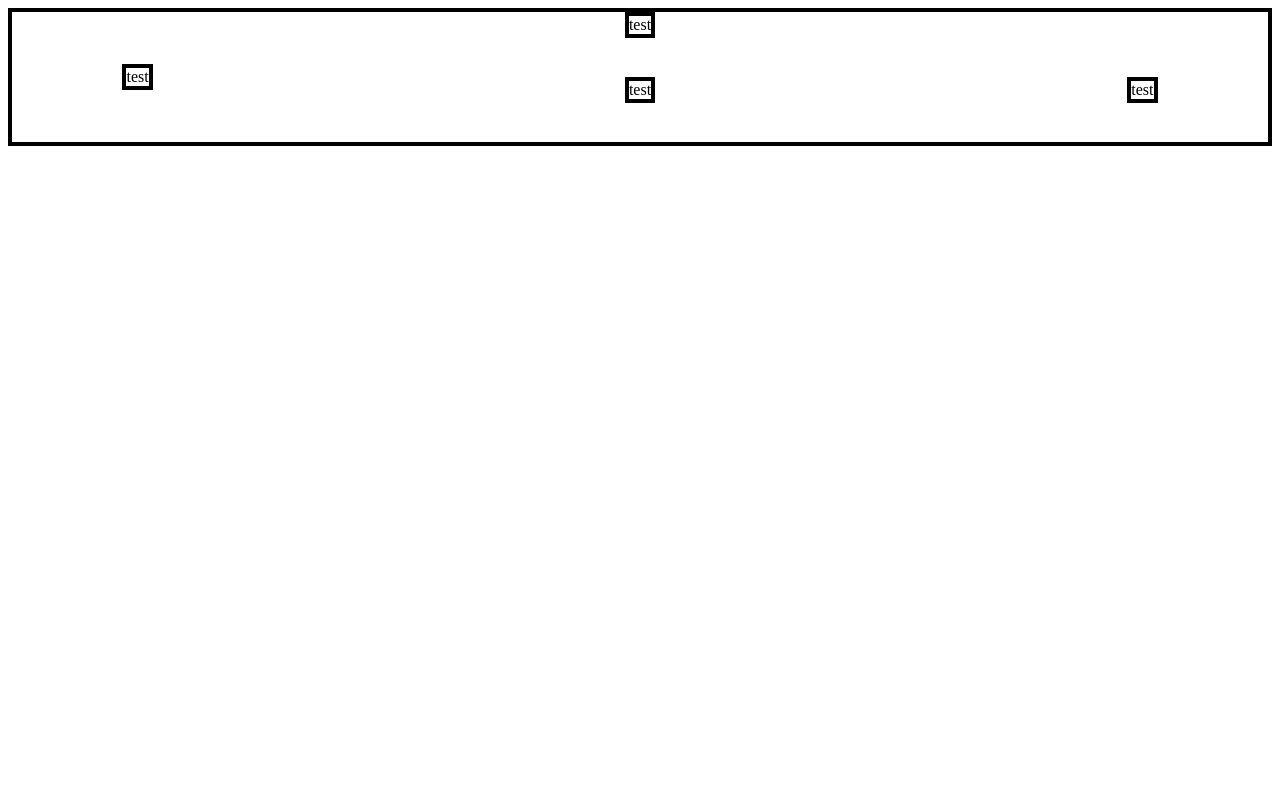
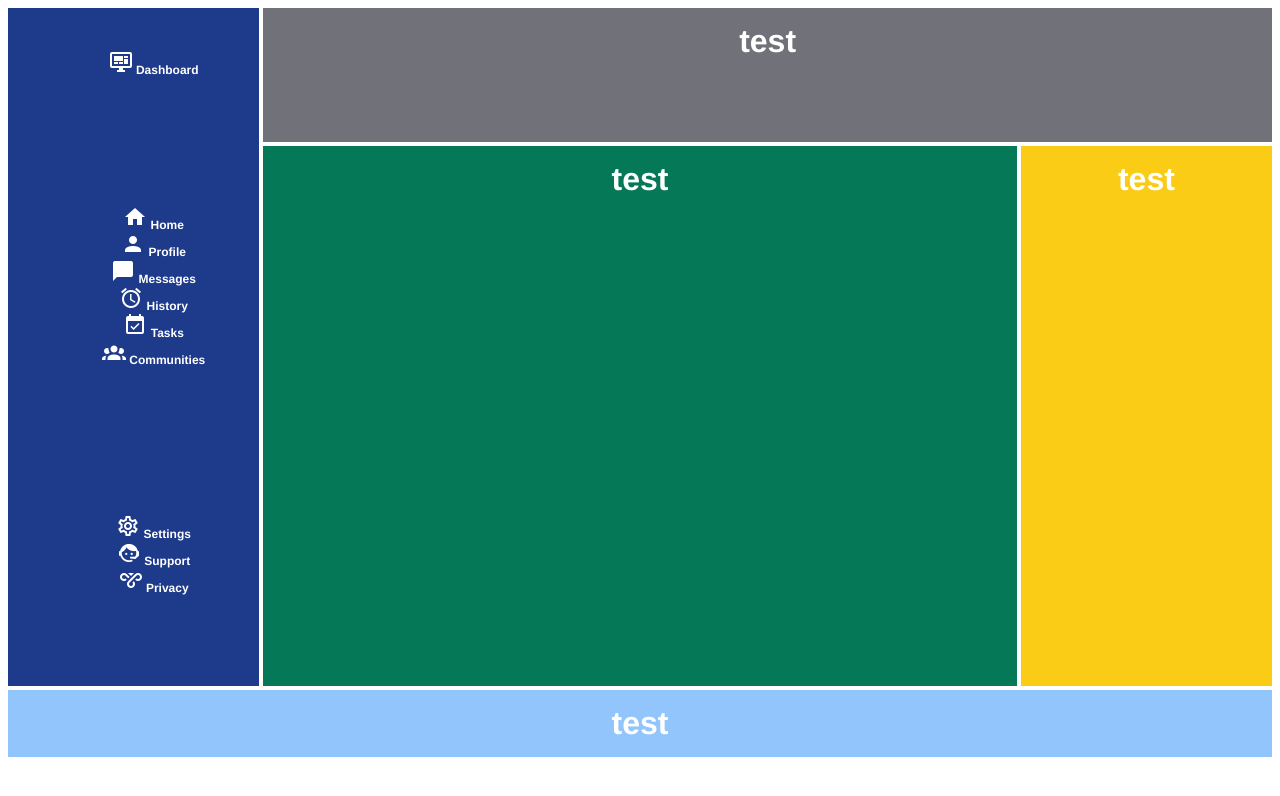
Before and after one commit to Nathan-Matthews/Grid-Admin-Dashboard, a plain HTML site: page index.html in a window 1280 px wide. Drawn offline with Linux system fonts and the light colour scheme.

Commit message:
Add sidebar images and text

```diff
--- a/index.html
+++ b/index.html
@@ -14,7 +14,34 @@
         </div>
 
         <div class="sidebar-nav">
-            test
+            <div class="menu">
+                <ul>
+                    <li><a href=""><img src="images/monitor-dashboard.png" alt="dashboard button">
+                        Dashboard</li></a>
+                </ul>
+                <ul>
+                    <li><a href=""><img src="images/home.png" alt="dashboard button">
+                        Home</li></a>
+                    <li><a href=""><img src="images/account.png" alt="dashboard button">
+                        Profile</li></a>
+                    <li><a href=""><img src="images/message.png" alt="dashboard button">
+                        Messages</li></a>
+                    <li><a href=""><img src="images/alarm.png" alt="dashboard button">
+                        History</li></a>
+                    <li><a href=""><img src="images/calendar-check.png" alt="dashboard button">
+                        Tasks</li></a>
+                    <li><a href=""><img src="images/account-group.png" alt="dashboard button">
+                        Communities</li></a>
+                </ul>
+                <ul>
+                    <li><a href=""><img src="images/cog-outline.png" alt="dashboard button">
+                        Settings</li></a>
+                    <li><a href=""><img src="images/face-agent.png" alt="dashboard button">
+                        Support</li></a>
+                    <li><a href=""><img src="images/vpn.png" alt="dashboard button">
+                        Privacy</li></a>
+                </ul>
+                </div>
         </div>
 
         <div class="card-container">
@@ -25,6 +52,9 @@
             test
         </div>
 
+        <div class="footer">
+            test
+        </div>
     </div>
 
 </body>
--- a/style.css
+++ b/style.css
@@ -1,39 +1,72 @@
+a {
+    text-decoration: none;
+}
+
+a:visited {
+    color: white;
+}
+
 .container {
+    text-align: center;
     display: grid;
-    grid-template: 1fr 2fr 2fr / 1fr 3fr 1fr;
-    border: 4px solid black;
-    justify-content: center;
-    align-items: center;
+    grid-template-rows: 2fr 4fr 4fr 1fr;
+    grid-template-columns: 1fr 3fr 1fr;
+    box-sizing: border-box;
+    gap: 4px;
+}
+
+.container div {
+    padding: 15px;
+    font-size: 32px;
+    font-family: Helvetica;
+    font-weight: bold;
+    color: white;
 }
 
 .header {
-    border: 4px solid black;
-    justify-self: center;
-
+    background-color: #71717a;
     grid-row: 1 / 2;
-    grid-column: 2 / 3;
+    grid-column: 2 / 4;
 }
 
 .sidebar-nav {
-    border: 4px solid black;
-    justify-self: center;
+    background-color: #1e3a8a;
+    color: white;
 
+
+    display: grid;
+    justify-content: center;
     grid-row: 1 / 4;
     grid-column: 1 / 2;
 }
 
+.menu{
+    list-style: none;
+    display: grid;
+    grid-template-rows: 1fr 2fr 1fr;
+    grid-template-columns: 1fr;
+}
+
+.menu ul {
+    font-size: 12px;
+    list-style: none;
+    align-self: flex-start;
+}
+
 .card-container {
-    border: 4px solid black;
-    justify-self: center;
-
+    background-color: #047857;
     grid-row: 2 / 4;
     grid-column: 2 / 3;
 }
 
 .sidebar-announcements {
-    border: 4px solid black;
-    justify-self: center;
-
+    background-color: #facc15;
     grid-row: 2 / 4;
     grid-column: 3 / 4;
 }
+
+.footer {
+    background-color: #93c5fd;
+    grid-row: 4 / 5;
+    grid-column: 1 / 4;
+}
```
Also changed, not shown: images/account-group.png (added), images/account.png (added), images/alarm.png (added), images/calendar-check.png (added), images/cog-outline.png (added), images/face-agent.png (added), images/home.png (added), images/message.png (added), images/monitor-dashboard.png (added), images/vpn.png (added).
